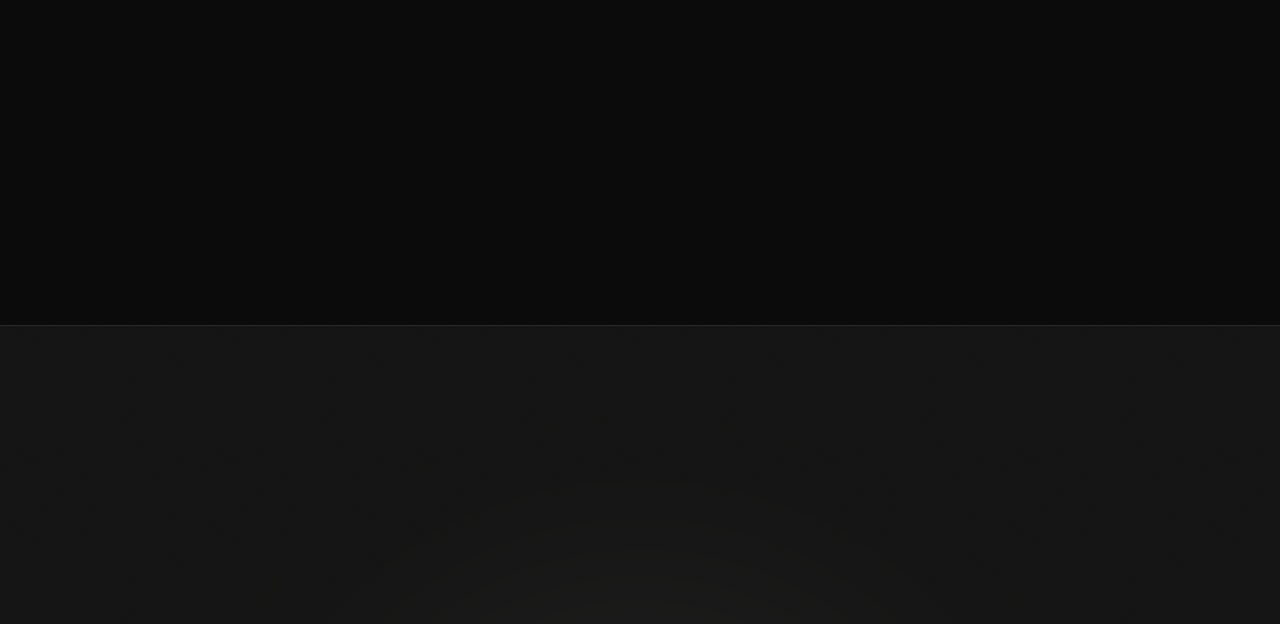
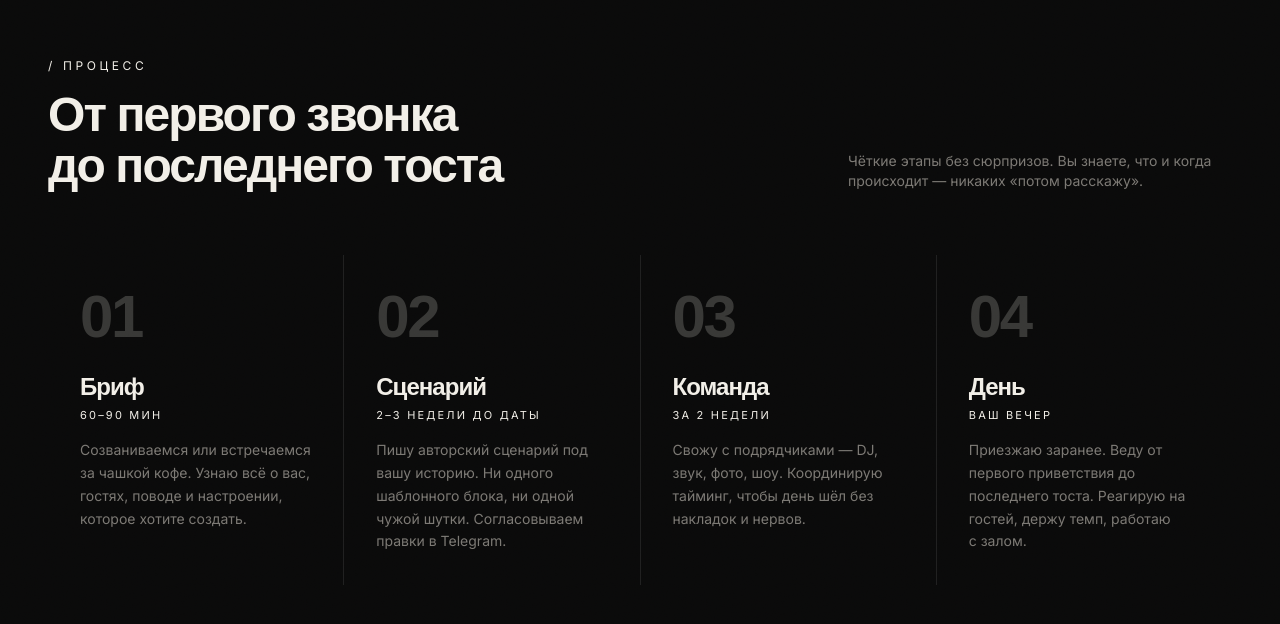
Before and after one commit to ueeet/farhad, a Next.js app: page / in a window 1280 px wide. Shown: the part 5667-6291 px from the top of the page. Built offline with nearby package versions, Linux system fonts and the light colour scheme; a web font is replaced by a local one.

Commit message:
auto: update

```diff
--- a/src/components/About.tsx
+++ b/src/components/About.tsx
@@ -129,6 +129,61 @@ export function About() {
               500 человек. Работаю в смокинге и в свитере — главное, чтобы
               совпало с настроением вашего дня.
             </p>
+
+            <blockquote className="about-line border-l-2 border-gold pl-6 lg:pl-8 py-2 my-4">
+              <p className="font-display text-xl lg:text-2xl leading-snug text-text italic tracking-[-0.01em] balance">
+                «Хороший ведущий — не тот, кто хорошо говорит. А тот, после кого
+                гости весь год пересказывают вечер».
+              </p>
+              <footer className="mt-4 text-xs uppercase tracking-[0.25em] text-text-muted">
+                — Фархад Иванов
+              </footer>
+            </blockquote>
+
+            <p className="about-line text-base text-text-muted leading-relaxed pretty max-w-[65ch]">
+              Не работаю «потоком» — беру максимум 6 мероприятий в месяц, чтобы
+              у каждого был полноценный сценарий и личное внимание. Если дата
+              свободна — мы дойдём до неё в ритме без спешки.
+            </p>
+          </div>
+        </div>
+
+        <div className="mt-24 lg:mt-32 process-block">
+          <div className="flex items-end justify-between flex-wrap gap-6 mb-12 lg:mb-16">
+            <div>
+              <div className="text-xs uppercase tracking-[0.3em] text-gold mb-4">
+                / Процесс
+              </div>
+              <h3 className="font-display font-black text-3xl lg:text-5xl leading-[1.05] tracking-[-0.03em] balance max-w-2xl">
+                От первого звонка до последнего тоста
+              </h3>
+            </div>
+            <p className="text-text-muted max-w-sm text-sm">
+              Чёткие этапы без сюрпризов. Вы знаете, что и когда происходит —
+              никаких «потом расскажу».
+            </p>
+          </div>
+
+          <div className="grid grid-cols-1 md:grid-cols-2 lg:grid-cols-4 gap-4 lg:gap-px lg:bg-line">
+            {process.map((p) => (
+              <div
+                key={p.no}
+                className="process-step group relative p-7 lg:p-8 bg-bg lg:hover:bg-bg-soft transition-colors border border-line lg:border-0 rounded-2xl lg:rounded-none"
+              >
+                <div className="font-display font-black text-5xl lg:text-6xl text-gold/20 group-hover:text-gold/40 transition-colors tabular leading-none">
+                  {p.no}
+                </div>
+                <div className="mt-6 font-display font-bold text-xl lg:text-2xl text-text tracking-[-0.02em]">
+                  {p.title}
+                </div>
+                <div className="mt-1 text-[11px] uppercase tracking-[0.2em] text-gold">
+                  {p.duration}
+                </div>
+                <p className="mt-4 text-sm text-text-muted leading-relaxed pretty">
+                  {p.desc}
+                </p>
+              </div>
+            ))}
           </div>
         </div>
 
```
